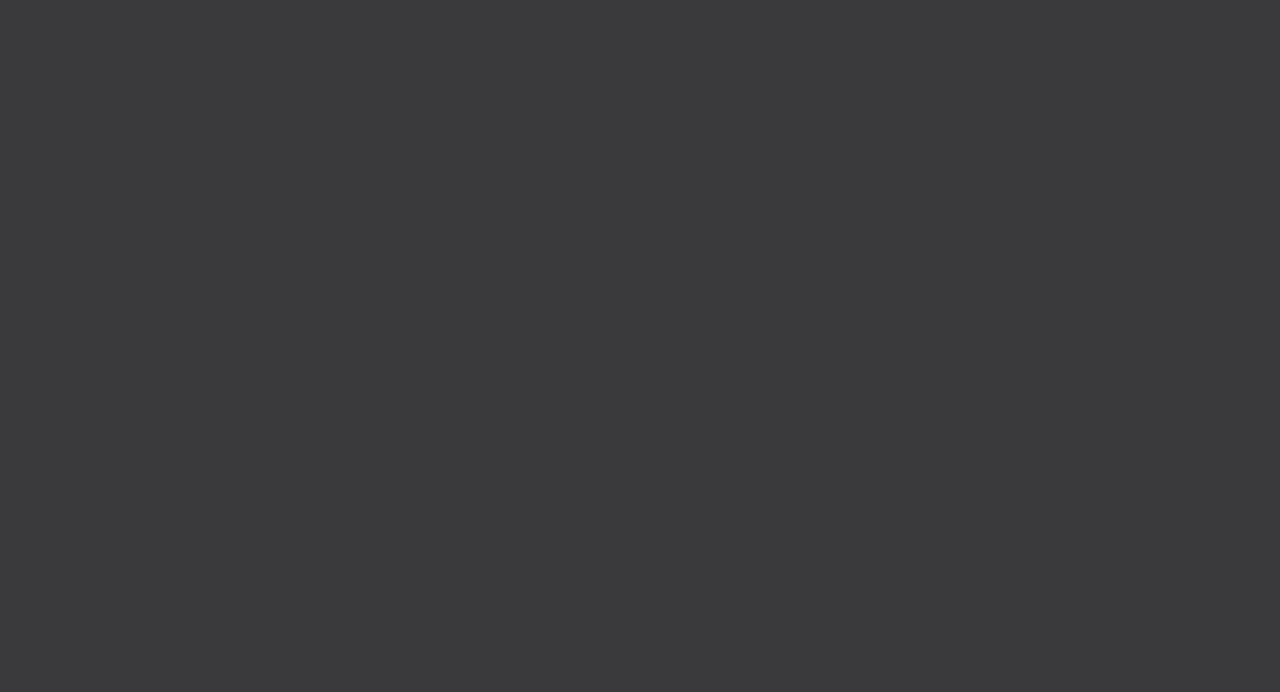
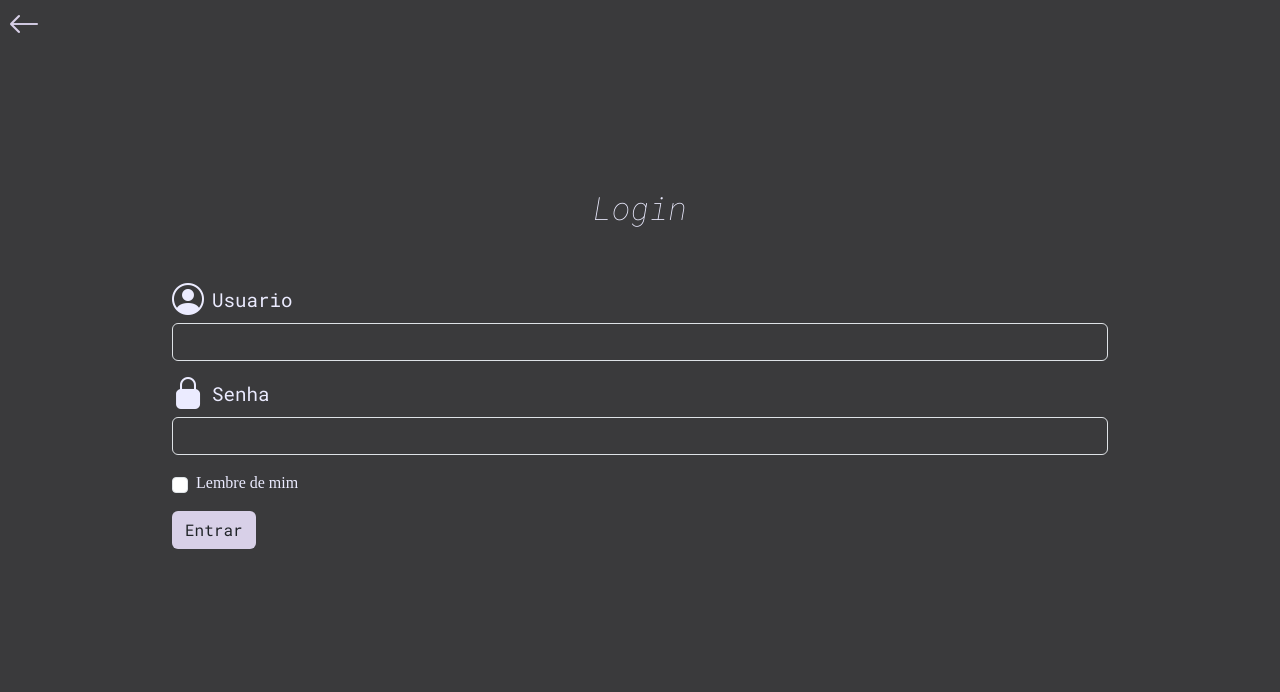
Before and after one commit to guicarbar/Fintech-Fiap, a plain HTML site: page src/pages/login.html in a window 1280 px wide. Drawn offline with nearby package versions, Linux system fonts and the light colour scheme; files that its build step writes are made by us from their sources; files whose address does not match are found by name.

Commit message:
Updade - Fase4 (#9)

```diff
--- /dev/null
+++ b/src/js/login.js
@@ -0,0 +1,5 @@
+const link = document.getElementById("goBackIcon")
+
+link.addEventListener("click", () => {
+  window.location.href = "../../index.html"
+})
--- a/src/pages/login.html
+++ b/src/pages/login.html
@@ -6,16 +6,58 @@
   <meta name="viewport" content="width=device-width, initial-scale=1.0">
   <!-- Style -->
   <!-- Style - Favicon -->
-
+  <link rel="shortcut icon" href="../img/favicon.ico" type="image/x-icon">
   <!-- Style - External -->
   <link href="https://cdn.jsdelivr.net/npm/bootstrap@5.3.8/dist/css/bootstrap.min.css" rel="stylesheet" integrity="sha384-sRIl4kxILFvY47J16cr9ZwB07vP4J8+LH7qKQnuqkuIAvNWLzeN8tE5YBujZqJLB" crossorigin="anonymous">
   <link rel="stylesheet" href="https://cdn.jsdelivr.net/npm/bootstrap-icons@1.13.1/font/bootstrap-icons.min.css">
   <!-- Style - P -->
-  <link rel="stylesheet" href="src/style/main.css">
-
+  <link rel="stylesheet" href="../style/main.css">
+  <link rel="stylesheet" href="../style/login.css">
   <!-- Title of page -->
   <title>Money Minds - Login</title>
 </head>
 <body>
+  <!-- Go back -->
+  <div class="goBack p-2">
+    <i class="bi bi-arrow-left" id="goBackIcon"></i>
+  </div>
+  <!--  -->
+  <div>
+    <!-- Login -->
+    <div class="principalBox p-3 gap-5 d-flex flex-column align-items-center justify-content-center">
+      <h2 class="roboto-mono-100-italic h2 text-center">Login</h2>
+      <form class="w-75">
+        <!-- Usuario -->
+        <div class="mb-3">
+          <label for="email-user" class="form-label roboto-mono-400 icon-login d-flex gap-2 align-items-center">
+            <i class="bi bi-person-circle"></i>
+            <p>Usuario</p>
+          </label>
+          <input type="email" class="form-control input-login" id="email-user" aria-describedby="emailHelp">
+        </div>
+        <!-- Password -->
+        <div class="mb-3">
+          <label for="password-user" class="form-label roboto-mono-400 icon-login d-flex gap-2 align-items-center">
+            <i class="bi bi-lock-fill"></i>
+            <p>Senha</p>
+          </label>
+          <input type="password" class="form-control input-login" id="password-user">
+        </div>
+        <!-- Lembre de mim -->
+        <div class="mb-3 form-check d-flex gap-2 align-items-center">
+          <input type="checkbox" class="form-check-input checkbox-login" id="checkBox-Remenber">
+          <label class="form-check-label" for="checkBox-Remenber roboto-mono-400">Lembre de mim</label>
+        </div>
+        <!-- submit -->
+        <button type="submit" class="btn roboto-mono-400 btn-login">Entrar</button>
+      </form>
+    </div>
+    <!-- Cadastro -->
+    <div>
 
+    </div>
+  </div>
+
+  <!-- Js -->
+  <script src="../js/login.js"></script>
 </body>
--- /dev/null
+++ b/src/style/login.css
@@ -0,0 +1,71 @@
+/* root */
+:root {
+  /* Font */
+  --font--RobotoMono: "Roboto Mono", monospace;
+
+  /* Gray palette */
+  --color--gray1: #3a3a3c;
+  --color--gray2: #242426;
+  --color--gray3: #545456;
+  --color--gray4: #aeaeb2;
+
+  /* B&W palette */
+  --color--white: #ebebff;
+  --color--black: #00001f;
+
+  /* Purple palette */
+  --color--purple1: #D8D0E8;
+  --color--purple2: #3D3554;
+  --color--purple3: #2B2640;
+}
+
+* {
+  background-color: var(--color--gray1);
+  color: var(--color--white);
+}
+
+.goBack {
+  background-color: var(--color--gray1);
+}
+
+.goBack > i {
+  font-size: 2em;
+  color: var(--color--purple1);
+  cursor: pointer;
+}
+
+.principalBox {
+  height: 80vh;
+}
+
+.icon-login > p {
+  font-size: 1.2em;
+}
+
+.icon-login > i {
+  font-size: 2em;
+}
+
+.btn-login {
+  background-color: var(--color--purple1);
+}
+
+.btn-login:hover {
+  background-color: var(--color--purple2);
+}
+
+.input-login {
+  background-color: var(--color--gray1);
+  caret-color: var(--color--purple1);
+}
+
+.input-login:focus {
+  background-color: var(--color--gray1);
+  box-shadow: 0 0 0 0.25rem #d8d0e87a;
+  border-color: var(--color--purple1);
+}
+
+
+.checkbox-login:checked {
+  background-color: var(--color--purple1);
+}
--- a/src/style/main.css
+++ b/src/style/main.css
@@ -29,7 +29,7 @@
   --color--purple3: #2B2640;
 }
 
-/*                                      Classe CSS das fonts
+/*                                  Classe CSS das fonts
 
 roboto-mono-100-italic
 roboto-mono-300
```
Also changed, not shown: index.html (+2 -2 lines), src/js/index.js (+19 -3 lines), src/pages/blog.html (+2 -2 lines).
